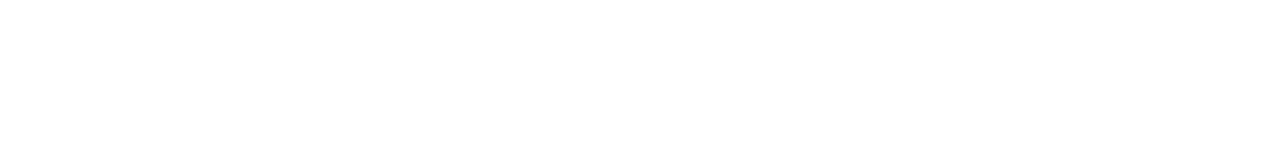
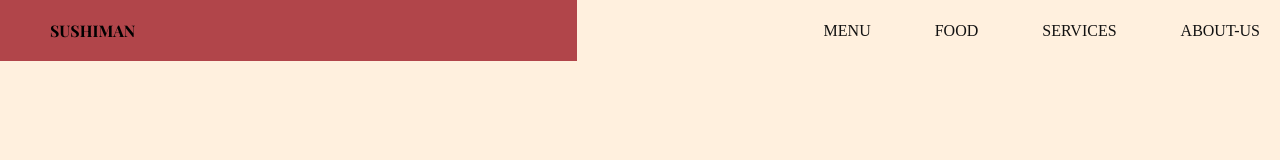
Before and after one commit to kohi9noor/Sushi-ordering-Landing-Page, a plain HTML site: page index.html in a window 1280 px wide. Drawn offline with nearby package versions, Linux system fonts and the light colour scheme.

Commit message:
CODE ADDITIONS

```diff
--- a/css/sections/header.css
+++ b/css/sections/header.css
@@ -0,0 +1,61 @@
+.header__nav{
+    display: flex;
+    overflow: hidden;
+}
+
+.header__logo{
+flex: 1;
+display: flex;
+position: relative;
+padding: 20px;
+
+}
+
+.header__logo-overlay{
+    position: absolute;
+    inset: 0;
+    width: 100%;
+    background-color: var(--primary-color);
+    z-index: -1;
+}
+
+.header__logo h4{
+    padding-left: 30px;
+
+    font-weight: 700;
+    text-transform: uppercase;
+    font-family: var(--playfair-display)
+}
+
+.header__menu, .header__menu-mobile{
+    padding: 20px;
+    flex: 1.236;
+    display: flex;
+    align-items: center;
+    justify-content: flex-end;
+    gap: 64px;
+    list-style: none;
+}
+
+.header__menu li{
+    font-weight: 500;
+    font-family: var(---plus-jakarta);
+    color: var(--secondary-color);
+    font-size: 16px;
+    text-transform: uppercase;
+    cursor: pointer;
+    line-height: 20px;
+}
+
+.header__menu li img{
+    width: 24px;
+    height: 24px;
+    object-fit: contain;
+}
+
+.header__menu-mobile{
+    display: none;
+    gap:20px;
+
+    position: relative;
+}
--- a/css/style.css
+++ b/css/style.css
@@ -0,0 +1,58 @@
+@import url("https://fonts.googleapis.com/css2?family=Playfair+Display:wght@400;500;600;700;800;900&display=swap");
+@import url("https://fonts.googleapis.com/css2?family=Plus+Jakarta+Sans:wght@200;300;400;500;600;700;800&display=swap");
+
+/* other css file imports */
+@import url("sections/header.css");
+@import url("sections/hero.css");
+@import url("sections/about.css");
+@import url("sections/popular.css");
+@import url("sections/trending.css");
+@import url("sections/subscribe.css");
+@import url("sections/footer.css");
+
+:root {
+    --playfair-display: "Playfair Display", serif;
+    --plus-jakarta: "Plus Jakarta Sans", sans-serif;
+
+    --primary-color: #b1454a;
+    --secondary-color: #121212;
+
+    --black-200: #020202;
+    --black-300: #333333;
+    --black-400: #1f1e31;
+    --black-500: #555555;
+    --gray-100: #888888;
+
+    --color-white: #fff;
+    --color-creamson: #fff0de;
+  }
+
+  * {
+    margin: 0;
+    padding: 0;
+    box-sizing: border-box;
+    scroll-behavior: smooth;
+  }
+
+  body {
+    max-width: 1280px;
+    margin: 0 auto;
+    background-color: var(--color-creamson);
+  }
+
+  a{
+    text-decoration: none;
+    color: inherit;
+  }
+
+  .flex-center{
+    display: flex;
+    align-items: center;
+    justify-content: center;
+  }
+
+  .flex-button{
+    display: flex;
+    justify-content: space-between;
+    align-items: center;
+  }
--- a/index.html
+++ b/index.html
@@ -3,9 +3,38 @@
 <head>
   <meta charset="UTF-8">
   <meta name="viewport" content="width=device-width, initial-scale=1.0">
-  <title>SushiMan</title>
+  <title>Sushiman</title>
+  <link rel="icon" type="image/png" href="assets/sushi-1.png"/>
+  <link rel="stylesheet" href="./css/style.css">
 </head>
 <body>
-
+  <!-- head section -->
+  <header>
+    <nav class="header__nav">
+      <div class="header__logo">
+        <h4 data-aos="fade-down">Sushiman</h4>
+        <div class="header__logo-overlay"></div>
+      </div>
+      <ul class="header__menu" data-aos="fade-down">
+        <li>
+          <a href="#menu">Menu</a>
+        </li>
+        <li>
+          <a href="#food">Food</a>
+        </li>
+        <li>
+          <a href="#Services">Services</a>
+        </li>
+        <li>
+          <a href="#abous-us">About-Us</a>
+        </li>
+      </ul>
+      <ul class="header__menu-mobile" data-aos="fade-down">
+        <li>
+          <img src="./assets/menu.svg" alt="menu">
+        </li>
+      </ul>
+    </nav>
+  </header>
 </body>
 </html>
```
